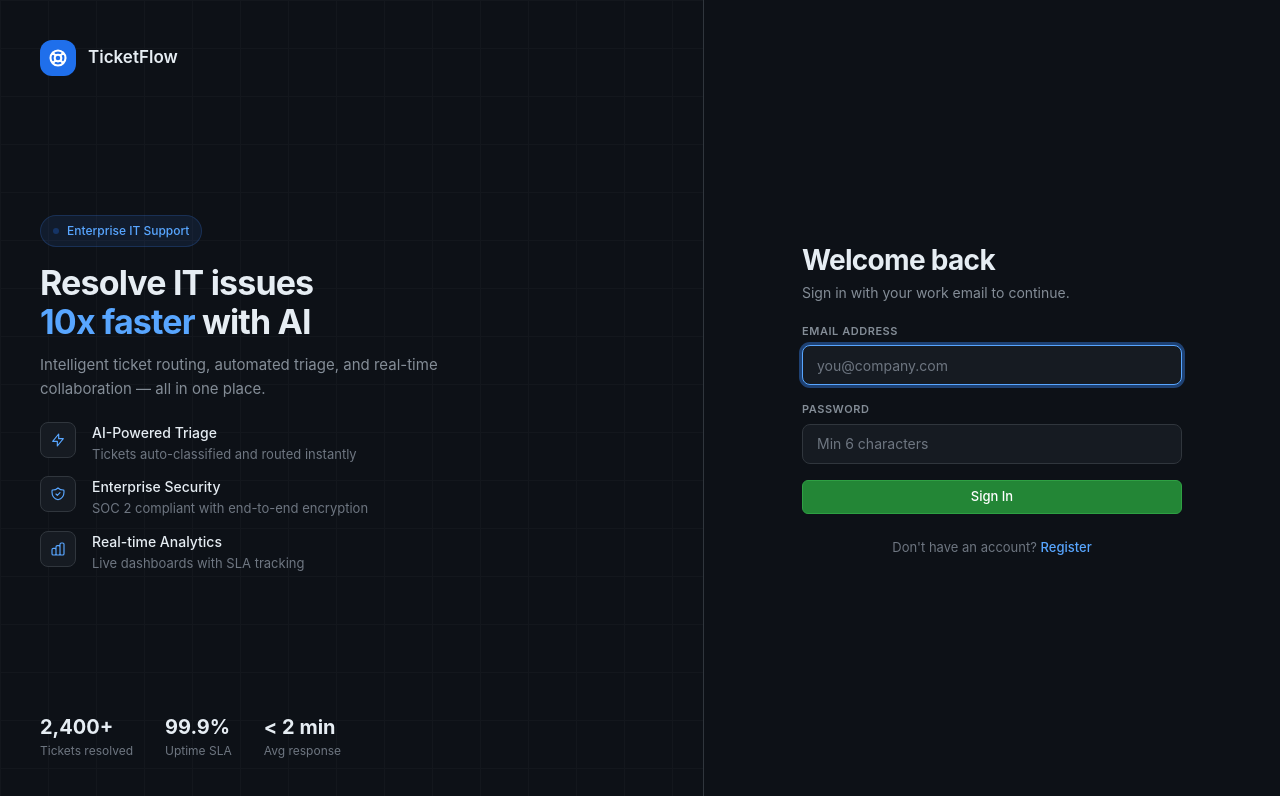
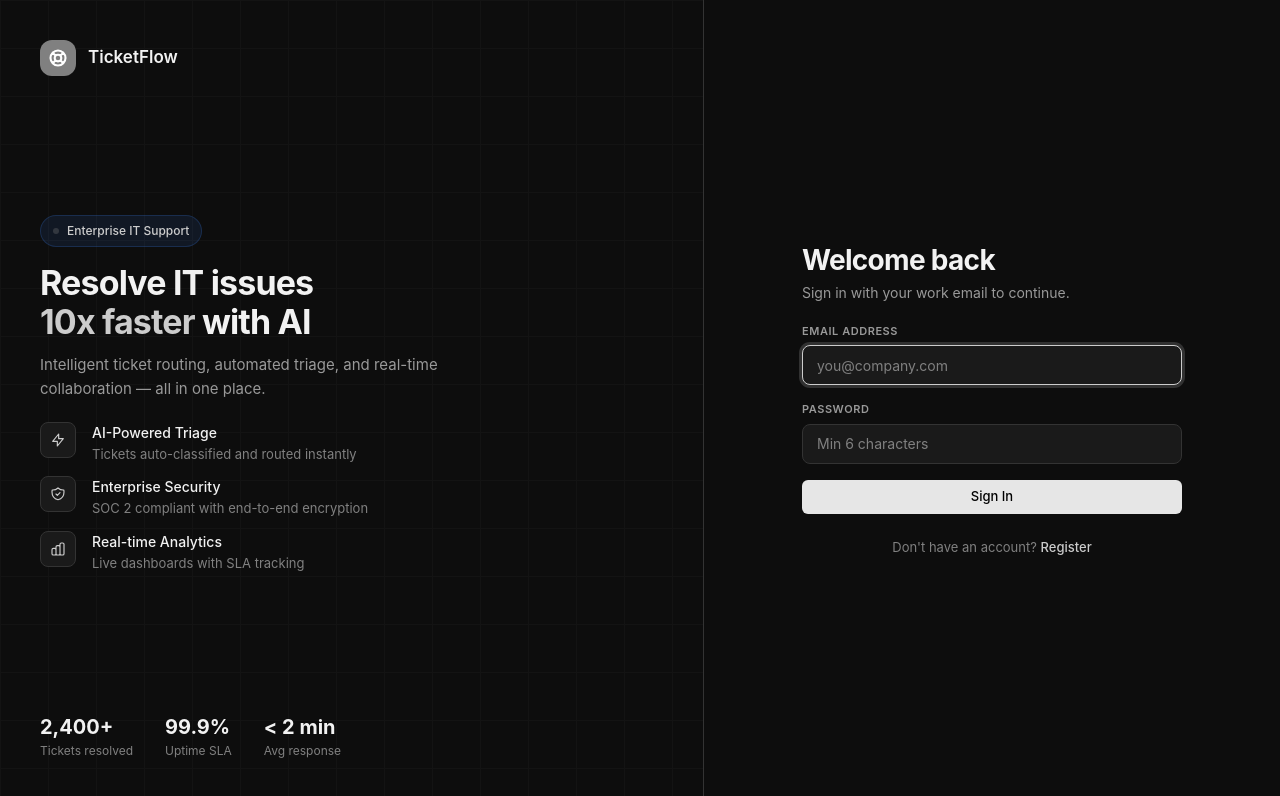
Before and after one commit to chaitanyadeepc/it-ticketing, a React (Vite) app in the folder helpdesk-ai/: page /login in a window 1280 px wide. Shown: the top 796 px of the page. Built offline with nearby package versions, Linux system fonts and the light colour scheme.

Commit message:
feat: black & white theme — grayscale palette with 10% steps

```diff
--- a/helpdesk-ai/src/components/ui/Button.jsx
+++ b/helpdesk-ai/src/components/ui/Button.jsx
@@ -20,7 +20,7 @@ const Button = ({
   const baseStyles = 'inline-flex items-center justify-center gap-2 font-medium transition-all duration-150 disabled:opacity-40 disabled:cursor-not-allowed active:scale-[0.98]';
 
   const variants = {
-    primary:   'text-white rounded-md border border-[#2ea043] hover:border-[#3fb950]',
+    primary:   'rounded-md border border-transparent',
     secondary: 'rounded-md border',
     ghost:     'bg-transparent rounded-md border border-transparent',
     danger:    'rounded-md border',
--- a/helpdesk-ai/src/index.css
+++ b/helpdesk-ai/src/index.css
@@ -8,88 +8,93 @@
    Attribute selector: [data-color-mode="dark"] / [data-color-mode="light"]
    ========================================================================== */
 
-/* ── Dark mode tokens (default) ── */
+/* ── Dark mode tokens (default) ─────────────────────────────────────────────
+   Grayscale palette — each surface step is 10 percentage points apart.
+   0% = #000000  │  10% = #1a1a1a  │  20% = #333333  │  30% = #4d4d4d
+   40% = #666666 │  50% = #808080  │  60% = #999999  │  70% = #b3b3b3
+   80% = #cccccc │  90% = #e6e6e6  │  95% = #f2f2f2  │ 100% = #ffffff
+   ── */
 :root,
 [data-color-mode="dark"] {
   /* Canvas */
-  --color-canvas-default:    #0d1117;
-  --color-canvas-subtle:     #161b22;
-  --color-canvas-inset:      #010409;
-  --color-canvas-overlay:    #161b22;
+  --color-canvas-default:    #0d0d0d;   /* ~5%  */
+  --color-canvas-subtle:     #1a1a1a;   /* 10%  */
+  --color-canvas-inset:      #000000;   /* 0%   */
+  --color-canvas-overlay:    #1a1a1a;   /* 10%  */
 
   /* Border */
-  --color-border-default:    #30363d;
-  --color-border-muted:      #21262d;
-  --color-border-subtle:     rgba(240,246,252,0.1);
+  --color-border-default:    #333333;   /* 20%  */
+  --color-border-muted:      #262626;   /* 15%  */
+  --color-border-subtle:     rgba(255,255,255,0.06);
 
   /* Foreground */
-  --color-fg-default:        #e6edf3;
-  --color-fg-muted:          #848d97;
-  --color-fg-subtle:         #6e7681;
-  --color-fg-on-emphasis:    #ffffff;
+  --color-fg-default:        #f2f2f2;   /* 95%  */
+  --color-fg-muted:          #999999;   /* 60%  */
+  --color-fg-subtle:         #808080;   /* 50%  */
+  --color-fg-on-emphasis:    #000000;   /* 0%  — text on light emphasis bg */
 
-  /* Accent (blue) */
-  --color-accent-fg:         #58a6ff;
-  --color-accent-emphasis:   #1f6feb;
-  --color-accent-muted:      rgba(56,139,253,0.4);
-  --color-accent-subtle:     rgba(56,139,253,0.15);
+  /* Accent → neutral gray (no hue) */
+  --color-accent-fg:         #cccccc;   /* 80%  */
+  --color-accent-emphasis:   #808080;   /* 50%  */
+  --color-accent-muted:      rgba(255,255,255,0.15);
+  --color-accent-subtle:     rgba(255,255,255,0.06);
 
-  /* Success (green) */
-  --color-success-fg:        #3fb950;
-  --color-success-emphasis:  #238636;
-  --color-success-muted:     rgba(46,160,67,0.4);
-  --color-success-subtle:    rgba(46,160,67,0.15);
+  /* Success — desaturated green */
+  --color-success-fg:        #6dbb8a;
+  --color-success-emphasis:  #3d8a5a;
+  --color-success-muted:     rgba(109,187,138,0.2);
+  --color-success-subtle:    rgba(109,187,138,0.08);
 
-  /* Danger (red) */
-  --color-danger-fg:         #f85149;
-  --color-danger-emphasis:   #da3633;
-  --color-danger-muted:      rgba(248,81,73,0.4);
-  --color-danger-subtle:     rgba(248,81,73,0.15);
+  /* Danger — desaturated red */
+  --color-danger-fg:         #cc6666;
+  --color-danger-emphasis:   #994444;
+  --color-danger-muted:      rgba(204,102,102,0.2);
+  --color-danger-subtle:     rgba(204,102,102,0.08);
 
-  /* Attention (amber) */
-  --color-attention-fg:      #d29922;
-  --color-attention-emphasis:#9e6a03;
-  --color-attention-muted:   rgba(187,128,9,0.4);
-  --color-attention-subtle:  rgba(187,128,9,0.15);
+  /* Attention — desaturated amber */
+  --color-attention-fg:      #ccaa44;
+  --color-attention-emphasis:#998833;
+  --color-attention-muted:   rgba(204,170,68,0.2);
+  --color-attention-subtle:  rgba(204,170,68,0.08);
 
-  /* Done (purple) */
-  --color-done-fg:           #a371f7;
-  --color-done-emphasis:     #8957e5;
-  --color-done-muted:        rgba(163,113,247,0.4);
-  --color-done-subtle:       rgba(163,113,247,0.15);
+  /* Done — desaturated purple */
+  --color-done-fg:           #9988cc;
+  --color-done-emphasis:     #7766aa;
+  --color-done-muted:        rgba(153,136,204,0.2);
+  --color-done-subtle:       rgba(153,136,204,0.08);
 
   /* Neutral */
-  --color-neutral-emphasis-plus: #6e7681;
-  --color-neutral-emphasis:  #6e7681;
-  --color-neutral-muted:     rgba(110,118,129,0.4);
-  --color-neutral-subtle:    rgba(110,118,129,0.1);
+  --color-neutral-emphasis-plus: #808080; /* 50% */
+  --color-neutral-emphasis:  #666666;   /* 40%  */
+  --color-neutral-muted:     rgba(255,255,255,0.12);
+  --color-neutral-subtle:    rgba(255,255,255,0.06);
 
   /* Buttons */
-  --color-btn-bg:            #21262d;
-  --color-btn-border:        rgba(240,246,252,0.1);
-  --color-btn-hover-bg:      #30363d;
-  --color-btn-primary-bg:    #238636;
-  --color-btn-primary-hover-bg: #2ea043;
-  --color-btn-danger-bg:     #da3633;
-  --color-btn-danger-hover-bg: #b91c1c;
+  --color-btn-bg:            #1a1a1a;   /* 10%  */
+  --color-btn-border:        rgba(255,255,255,0.15);
+  --color-btn-hover-bg:      #262626;   /* 15%  */
+  --color-btn-primary-bg:    #e6e6e6;   /* 90%  — near-white, high contrast */
+  --color-btn-primary-hover-bg: #cccccc; /* 80% */
+  --color-btn-danger-bg:     #994444;
+  --color-btn-danger-hover-bg: #7a3535;
 
   /* Inputs */
-  --color-input-bg:          #0d1117;
-  --color-input-border:      #30363d;
-  --color-input-contrast-bg: #161b22;
+  --color-input-bg:          #0d0d0d;
+  --color-input-border:      #333333;   /* 20%  */
+  --color-input-contrast-bg: #1a1a1a;   /* 10%  */
 
-  /* Header — always close to #161b22 in dark */
-  --color-header-bg:         #161b22;
-  --color-header-divider:    #21262d;
-  --color-header-text:       #e6edf3;
+  /* Header — pure black, always dark */
+  --color-header-bg:         #000000;
+  --color-header-divider:    #1a1a1a;   /* 10%  */
+  --color-header-text:       #e6e6e6;   /* 90%  */
 
   /* Shadows */
   --shadow-small:      0 0 transparent;
-  --shadow-medium:     0 3px 6px rgba(0,0,0,0.4);
-  --shadow-large:      0 8px 24px rgba(1,4,9,0.8);
-  --shadow-extra-large:0 12px 28px rgba(1,4,9,0.9);
+  --shadow-medium:     0 3px 6px rgba(0,0,0,0.6);
+  --shadow-large:      0 8px 24px rgba(0,0,0,0.8);
+  --shadow-extra-large:0 12px 28px rgba(0,0,0,0.9);
 
-  /* Legacy aliases (used by var(--bg) references in existing JSX) */
+  /* Legacy aliases */
   --bg:           var(--color-canvas-default);
   --surface-1:    var(--color-canvas-subtle);
   --surface-2:    var(--color-border-muted);
@@ -108,71 +113,83 @@
 
 /* ── Light mode tokens ── */
 [data-color-mode="light"] {
-  --color-canvas-default:    #ffffff;
-  --color-canvas-subtle:     #f6f8fa;
-  --color-canvas-inset:      #f6f8fa;
-  --color-canvas-overlay:    #ffffff;
+  /* Canvas */
+  --color-canvas-default:    #ffffff;   /* 100% */
+  --color-canvas-subtle:     #f2f2f2;   /* 95%  */
+  --color-canvas-inset:      #e6e6e6;   /* 90%  */
+  --color-canvas-overlay:    #ffffff;   /* 100% */
 
-  --color-border-default:    #d0d7de;
-  --color-border-muted:      hsla(210,18%,87%,1);
-  --color-border-subtle:     rgba(31,35,40,0.15);
+  /* Border */
+  --color-border-default:    #cccccc;   /* 80%  */
+  --color-border-muted:      #e6e6e6;   /* 90%  */
+  --color-border-subtle:     rgba(0,0,0,0.08);
 
-  --color-fg-default:        #1f2328;
-  --color-fg-muted:          #636c76;
-  --color-fg-subtle:         #6e7781;
-  --color-fg-on-emphasis:    #ffffff;
+  /* Foreground */
+  --color-fg-default:        #0d0d0d;   /* ~5%  */
+  --color-fg-muted:          #4d4d4d;   /* 30%  */
+  --color-fg-subtle:         #666666;   /* 40%  */
+  --color-fg-on-emphasis:    #ffffff;   /* 100% — text on dark emphasis bg */
 
-  --color-accent-fg:         #0969da;
-  --color-accent-emphasis:   #0969da;
-  --color-accent-muted:      rgba(84,174,255,0.4);
-  --color-accent-subtle:     #ddf4ff;
+  /* Accent → dark gray */
+  --color-accent-fg:         #333333;   /* 20%  */
+  --color-accent-emphasis:   #1a1a1a;   /* 10%  */
+  --color-accent-muted:      rgba(0,0,0,0.1);
+  --color-accent-subtle:     rgba(0,0,0,0.05);
 
-  --color-success-fg:        #1a7f37;
-  --color-success-emphasis:  #1f883d;
-  --color-success-muted:     rgba(74,194,107,0.4);
-  --color-success-subtle:    #dafbe1;
+  /* Success */
+  --color-success-fg:        #2d7a4d;
+  --color-success-emphasis:  #1f6b3e;
+  --color-success-muted:     rgba(45,122,77,0.2);
+  --color-success-subtle:    rgba(45,122,77,0.08);
 
-  --color-danger-fg:         #d1242f;
-  --color-danger-emphasis:   #cf222e;
-  --color-danger-muted:      rgba(255,129,130,0.4);
-  --color-danger-subtle:     #ffebe9;
+  /* Danger */
+  --color-danger-fg:         #994444;
+  --color-danger-emphasis:   #7a3333;
+  --color-danger-muted:      rgba(153,68,68,0.2);
+  --color-danger-subtle:     rgba(153,68,68,0.08);
 
-  --color-attention-fg:      #9a6700;
-  --color-attention-emphasis:#bf8700;
-  --color-attention-muted:   rgba(212,167,44,0.4);
-  --color-attention-subtle:  #fff8c5;
+  /* Attention */
+  --color-attention-fg:      #7a6600;
+  --color-attention-emphasis:#665700;
+  --color-attention-muted:   rgba(122,102,0,0.2);
+  --color-attention-subtle:  rgba(122,102,0,0.08);
 
-  --color-done-fg:           #8250df;
-  --color-done-emphasis:     #8250df;
-  --color-done-muted:        rgba(194,151,255,0.4);
-  --color-done-subtle:       #fbefff;
+  /* Done */
+  --color-done-fg:           #6655aa;
+  --color-done-emphasis:     #554499;
+  --color-done-muted:        rgba(102,85,170,0.2);
+  --color-done-subtle:       rgba(102,85,170,0.08);
 
-  --color-neutral-emphasis-plus: #24292f;
-  --color-neutral-emphasis:  #6e7781;
-  --color-neutral-muted:     rgba(175,184,193,0.2);
-  --color-neutral-subtle:    rgba(234,238,242,0.5);
+  /* Neutral */
+  --color-neutral-emphasis-plus: #333333; /* 20% */
+  --color-neutral-emphasis:  #666666;   /* 40%  */
+  --color-neutral-muted:     rgba(0,0,0,0.08);
+  --color-neutral-subtle:    rgba(0,0,0,0.04);
 
-  --color-btn-bg:            #f6f8fa;
-  --color-btn-border:        rgba(31,35,40,0.15);
-  --color-btn-hover-bg:      #f3f4f6;
-  --color-btn-primary-bg:    #1f883d;
-  --color-btn-primary-hover-bg: #1a7f37;
-  --color-btn-danger-bg:     #cf222e;
-  --color-btn-danger-hover-bg: #a40e26;
+  /* Buttons */
+  --color-btn-bg:            #f2f2f2;   /* 95%  */
+  --color-btn-border:        rgba(0,0,0,0.15);
+  --color-btn-hover-bg:      #e6e6e6;   /* 90%  */
+  --color-btn-primary-bg:    #0d0d0d;   /* ~5%  — near-black, high contrast */
+  --color-btn-primary-hover-bg: #1a1a1a; /* 10% */
+  --color-btn-danger-bg:     #994444;
+  --color-btn-danger-hover-bg: #7a3333;
 
+  /* Inputs */
   --color-input-bg:          #ffffff;
-  --color-input-border:      #d0d7de;
-  --color-input-contrast-bg: #f6f8fa;
+  --color-input-border:      #cccccc;   /* 80%  */
+  --color-input-contrast-bg: #f2f2f2;   /* 95%  */
 
-  /* GitHub light header is still dark (#24292f) */
-  --color-header-bg:         #24292f;
-  --color-header-divider:    rgba(255,255,255,0.15);
-  --color-header-text:       rgba(255,255,255,0.7);
+  /* Header — still near-black even in light mode */
+  --color-header-bg:         #0d0d0d;
+  --color-header-divider:    rgba(255,255,255,0.1);
+  --color-header-text:       #e6e6e6;   /* 90%  */
 
-  --shadow-small:      0 1px 0 rgba(31,35,40,0.04);
-  --shadow-medium:     0 3px 6px rgba(140,149,159,0.15);
-  --shadow-large:      0 8px 24px rgba(140,149,159,0.2);
-  --shadow-extra-large:0 12px 28px rgba(140,149,159,0.25);
+  /* Shadows */
+  --shadow-small:      0 1px 0 rgba(0,0,0,0.05);
+  --shadow-medium:     0 3px 6px rgba(0,0,0,0.1);
+  --shadow-large:      0 8px 24px rgba(0,0,0,0.12);
+  --shadow-extra-large:0 12px 28px rgba(0,0,0,0.15);
 
   /* Legacy aliases */
   --bg:           var(--color-canvas-default);
```
